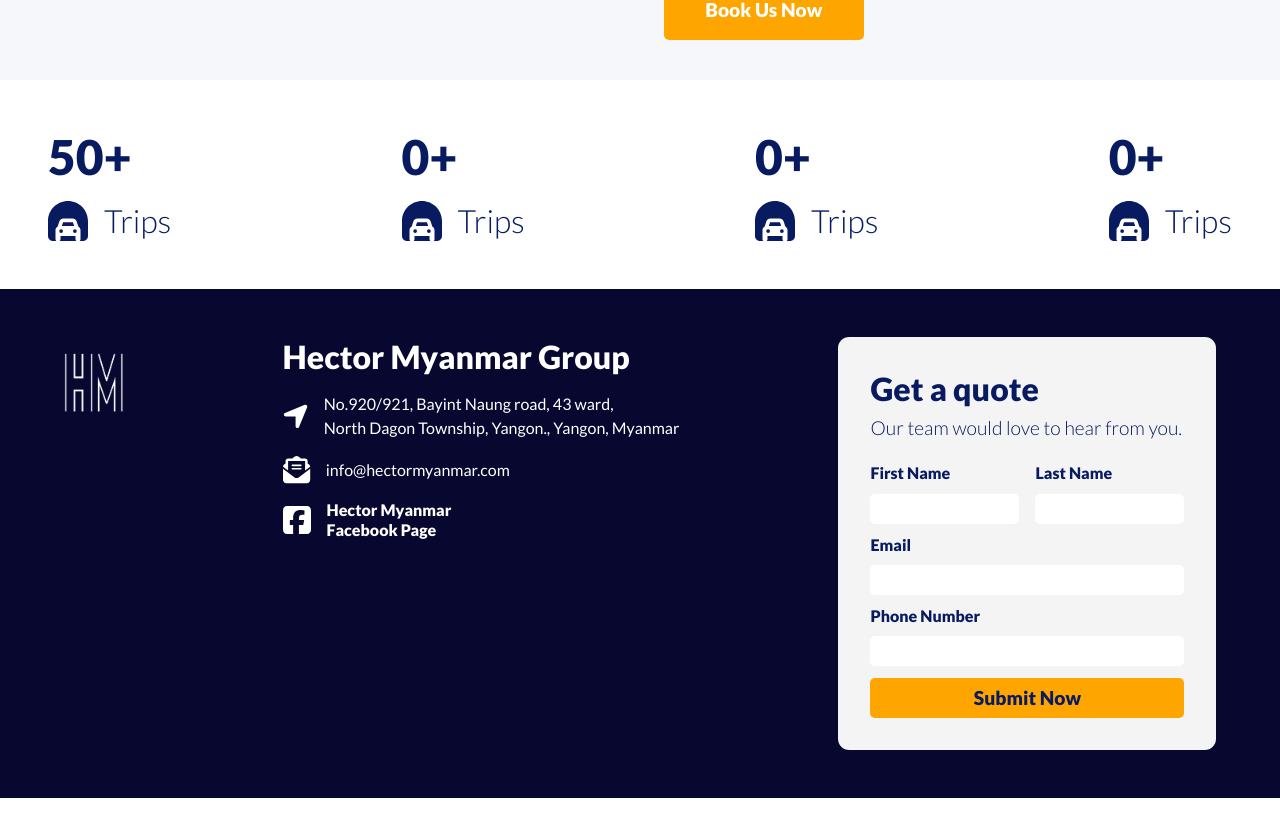
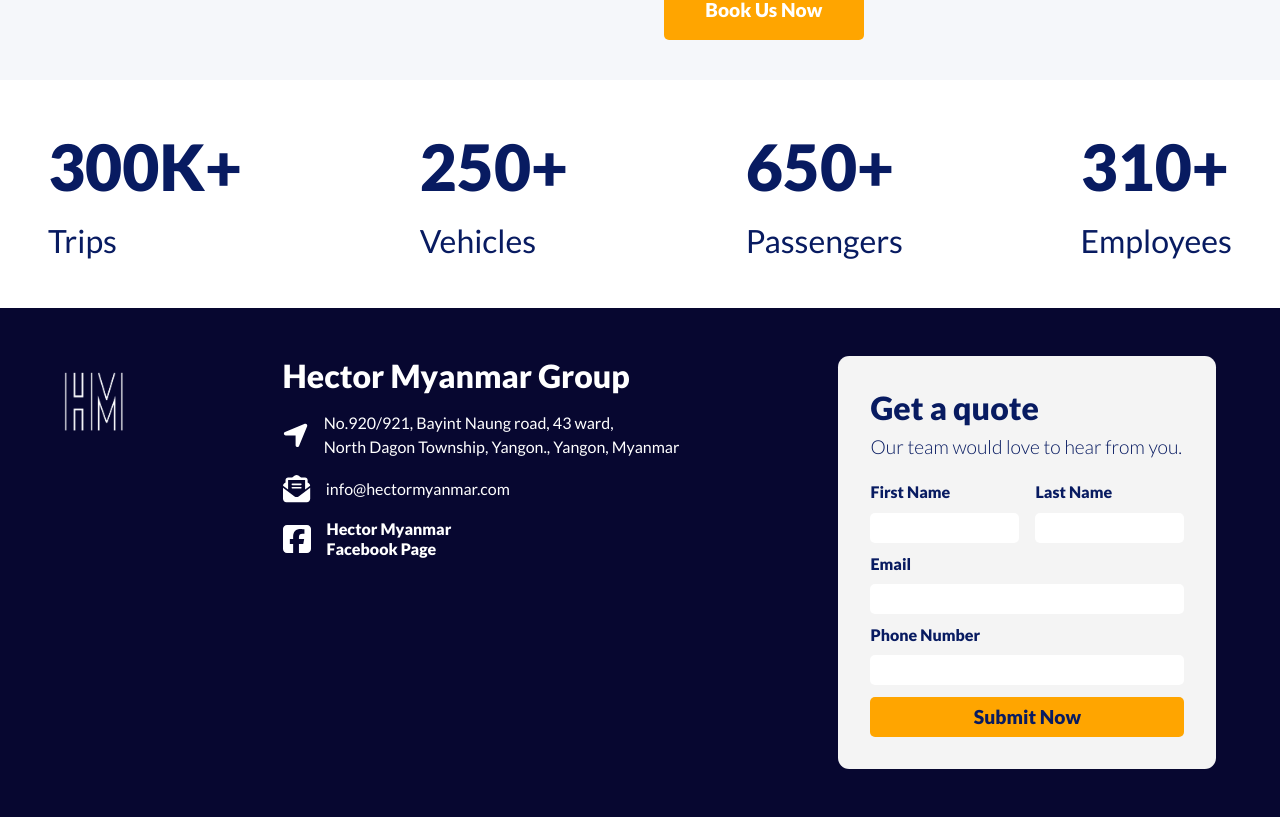
Before and after one commit to PhilipPhyoe/corporateTheme, a React (Vite) app in the folder frontend/: page / in a window 1280 px wide. Shown: the part 2013-2830 px from the top of the page. Built offline with nearby package versions, Linux system fonts and the light colour scheme.

Commit message:
add data for counters and change components

```diff
--- a/frontend/src/Components/Counter.jsx
+++ b/frontend/src/Components/Counter.jsx
@@ -3,13 +3,13 @@
 import "../assets/Counter.css";
 import { useEffect, useState } from "react";
 
-const Counter = ({ start, end }) => {
+const Counter = ({ start, end, multiply, counterTitle }) => {
   const [number, setNumber] = useState("0");
   const x = parseInt(start);
   const y = parseInt(end);
   useEffect(() => {
     var begin = x;
-    const interval = 4000 / (y - x);
+    const interval = 3000 / (y - x);
     setInterval(() => {
       if (begin < y) {
         begin += 1;
@@ -24,11 +24,11 @@
     <div className="counter">
       <p className="counter-text">
         {number}
+        <span>{multiply}</span>
         <span>+</span>
       </p>
       <div className="highlight">
-        <FontAwesomeIcon icon={faCarTunnel} className="counter-icon" />
-        <p className="counter-title">Trips</p>
+        <p className="counter-title">{counterTitle}</p>
       </div>
     </div>
   );
--- a/frontend/src/Components/Counters.jsx
+++ b/frontend/src/Components/Counters.jsx
@@ -4,10 +4,10 @@
 const Counters = () => {
   return (
     <div className="counters">
-      <Counter start="0" end="50" />
-      <Counter />
-      <Counter />
-      <Counter />
+      <Counter start="0" end="300" multiply="K" counterTitle="Trips" />
+      <Counter start="0" end="250" counterTitle="Vehicles" />
+      <Counter start="250" end="650" counterTitle="Passengers" />
+      <Counter start="10" end="310" counterTitle="Employees" />
     </div>
   );
 };
--- a/frontend/src/assets/Counter.css
+++ b/frontend/src/assets/Counter.css
@@ -6,7 +6,7 @@
     color: var(--primary);
 }
 .counter-text {
-    font-size: 3rem;
+    font-size: 4rem;
     font-weight: 900;
 }
 .highlight {
@@ -15,9 +15,9 @@
     justify-content: flex-start;
 }
 .counter-icon {
-    font-size: 2.5rem;
+    font-size: 2rem;
 }
 .counter-title {
     font-size: 2rem;
-    font-weight: 300;
+    font-weight: 400;
 }
```
